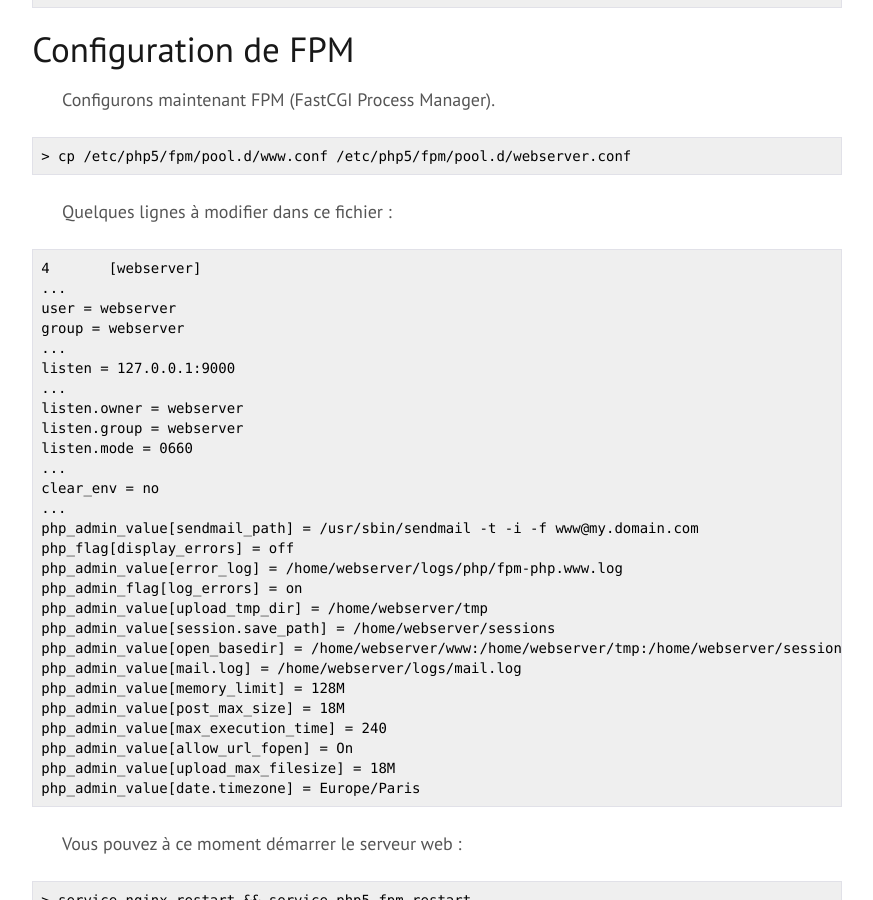
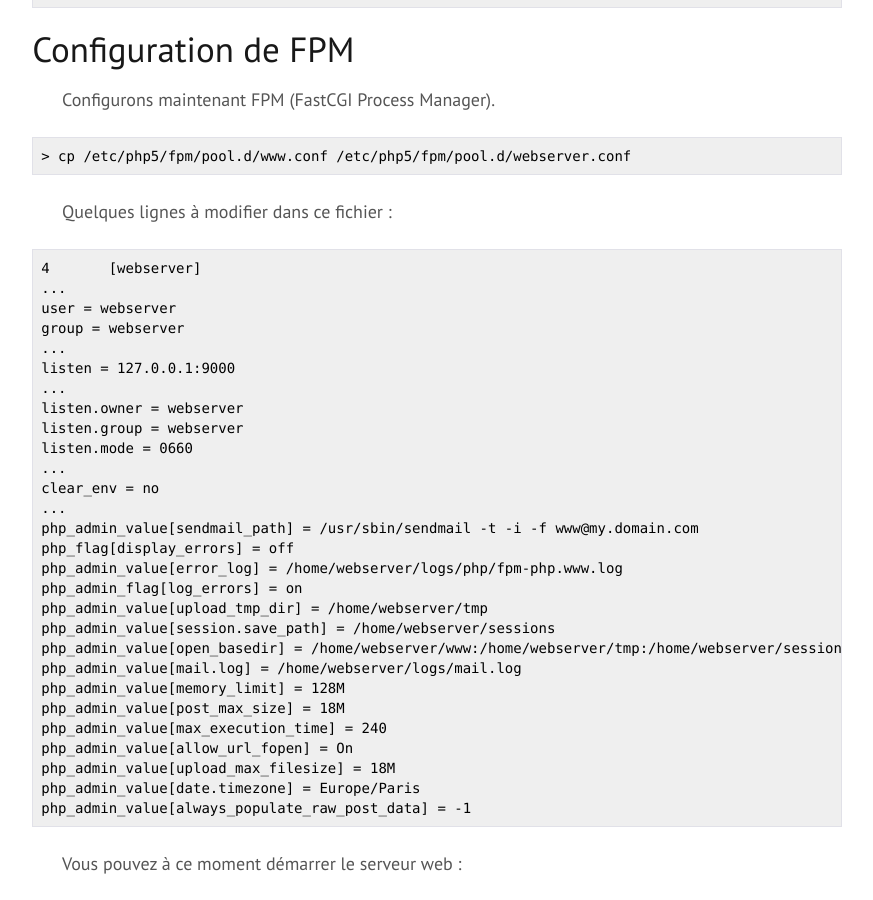
Before and after one commit to EtienneM/EtienneM.github.io, a Jekyll site: the page built from _posts/2014-11-14-nginx.md, in a window 1280 px wide and 900 px high, scrolled down 937 px. Shown: the whole window, without its empty margins (203-1076 px from the left). Built offline with Jekyll 4.4.1, drawn with Linux system fonts in a browser that asks for light colours.

Commit message:
Set always_populate_raw_post_data in php.ini to -1

```diff
--- a/_posts/2014-11-14-nginx.md
+++ b/_posts/2014-11-14-nginx.md
@@ -55,6 +55,7 @@ Quelques lignes à modifier dans ce fichier&nbsp;:
 	php_admin_value[allow_url_fopen] = On
 	php_admin_value[upload_max_filesize] = 18M
 	php_admin_value[date.timezone] = Europe/Paris
+	php_admin_value[always_populate_raw_post_data] = -1
 
 Vous pouvez à ce moment démarrer le serveur web&nbsp;:
 
```
